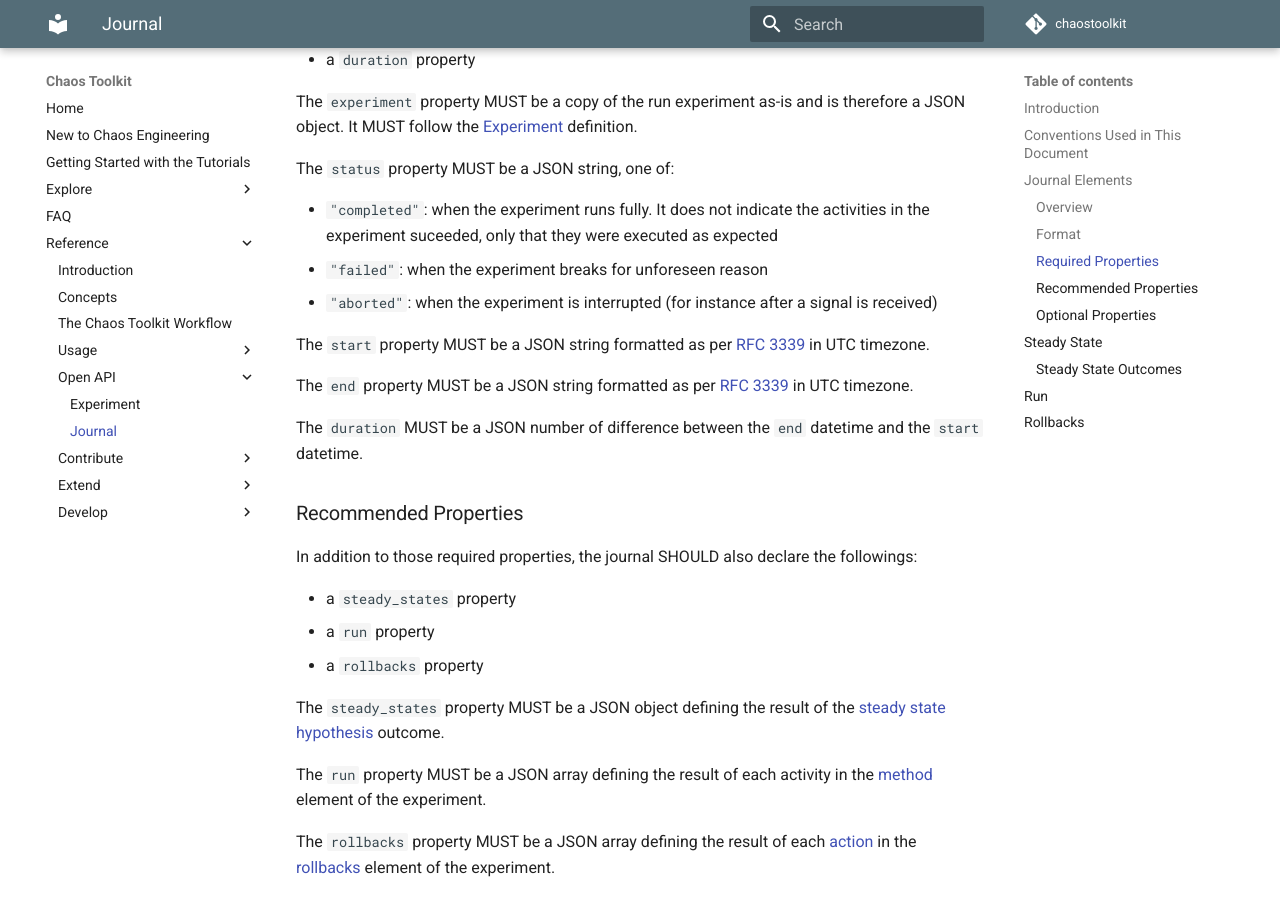
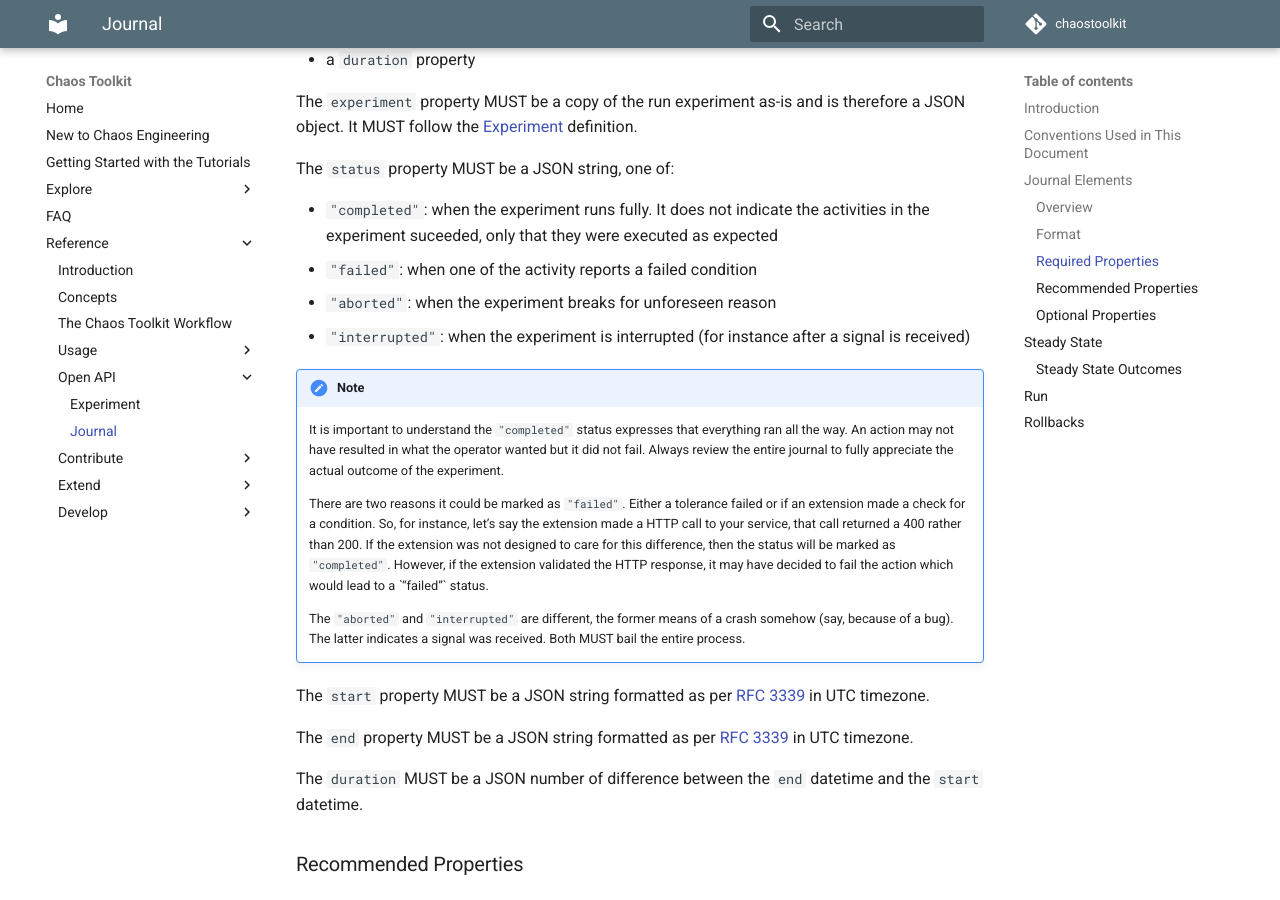
Before and after one commit to chaostoolkit/chaostoolkit-documentation, an MkDocs documentation site: the page built from sources/reference/api/journal.md, in a window 1280 px wide and 900 px high, scrolled down 1201 px. Built offline with MkDocs 1.6.1 and Material for MkDocs 9.7.7, drawn with Linux system fonts in a browser that asks for light colours; comment, search, counter and statistics services are not loaded; old or Windows-style settings are respelled for this version of MkDocs; some of the changed text lies outside the part shown.

Commit message:
Minor adjustments
Signed-off-by: Sylvain Hellegouarch <sh@defuze.org>

```diff
--- a/sources/reference/api/journal.md
+++ b/sources/reference/api/journal.md
@@ -65,9 +65,28 @@ The ̀`status` property MUST be a JSON string, one of:
 * `"completed"`: when the experiment runs fully. It does not indicate the
   activities in the experiment suceeded, only that they were executed as
   expected
-* `"failed"`: when the experiment breaks for unforeseen reason
-* `"aborted"`: when the experiment is interrupted (for instance after a
+* `"failed"`: when one of the activity reports a failed condition
+* `"aborted"`: when the experiment breaks for unforeseen reason
+* `"interrupted"`: when the experiment is interrupted (for instance after a
   signal is received)
+
+!!! note
+    It is important to understand the `"completed"` status expresses that
+    everything ran all the way. An action may not have resulted in what the
+    operator wanted but it did not fail. Always review the entire journal to
+    fully appreciate the actual outcome of the experiment.
+
+    There are two reasons it could be marked as `"failed"`. Either a tolerance
+    failed or if an extension made a check for a condition. So, for
+    instance, let's say the extension made a HTTP call to your service, that
+    call returned a 400 rather than 200. If the extension was not designed to
+    care for this difference, then the status will be marked as `"completed"`.
+    However, if the extension validated the HTTP response, it may have decided
+    to fail the action which would lead to a ̀ "failed"` status.
+
+    The `"aborted"` and `"interrupted"` are different, the former means of a
+    crash somehow (say, because of a bug). The latter indicates a signal was
+    received. Both MUST bail the entire process.
 
 The `start` property MUST be a JSON string formatted as per [RFC 3339](rfc3339)
 in UTC timezone.
@@ -256,3 +275,5 @@ In addition, the activity result MAY contain an additional property:
 
 This property is set when the action failed in an unforeseeable way and MUST be
 a JSON array or JSON string of the error trace.
+
+Rollbacks MUST NOT to be applied when the experiment status is `"interrupted"`.
```
